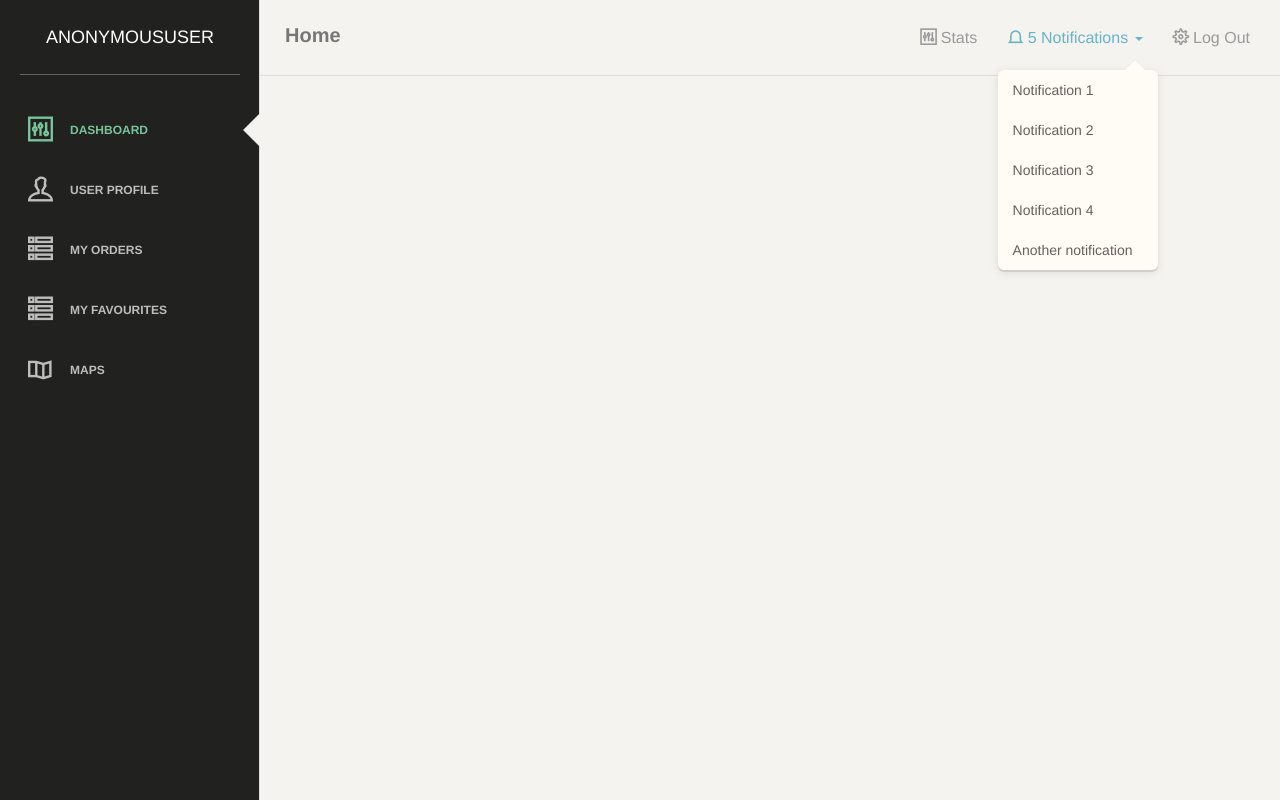
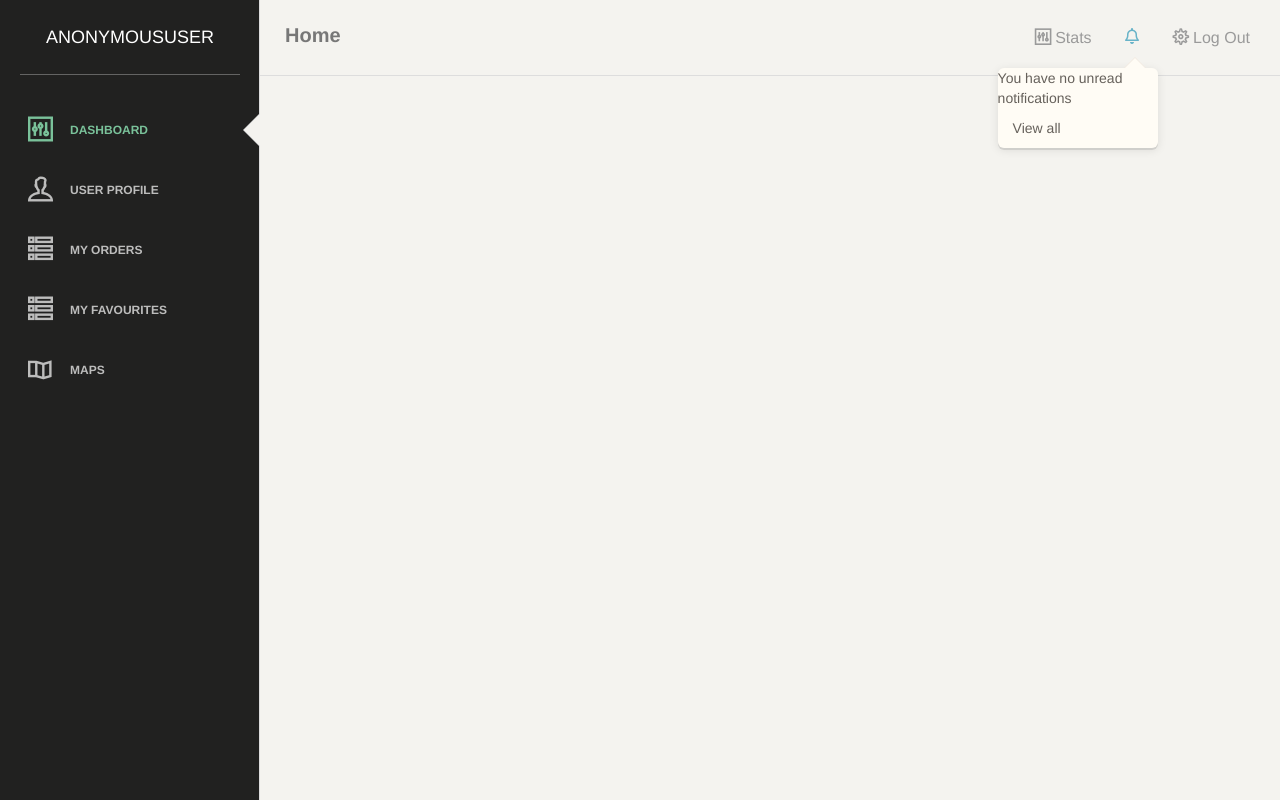
Before and after one commit to Palash51/food, a Django app: page /orders/manage in a window 1280 px wide, after a click that opens the changed part. Run offline with Django 3.2, Linux system fonts and the light colour scheme; data that the repository does not hold is empty; parts of the project's set-up code (start-up, migrations or seed data) failed here and were passed over; some libraries are stand-ins or nearby versions; some web fonts are replaced.

Commit message:
Added notification for users

```diff
--- a/base/settings.py
+++ b/base/settings.py
@@ -22,6 +22,7 @@ INSTALLED_APPS = [
     'django_tables2',
     'django_extensions',
     'crispy_forms',
+    'notify',
     'account',
     'cart',
     'bootstrap3',
@@ -113,7 +114,7 @@ EMAIL_HOST_PASSWORD = '01121994#'
 EMAIL_PORT = 587
 
 # DEFAULT_FROM_EMAIL = '<palashpatidar17@gmail.com>'
-
+NOTIFICATIONS_SOFT_DELETE = True
 
 
 LANGUAGE_CODE = 'en-us'
--- a/base/urls.py
+++ b/base/urls.py
@@ -10,5 +10,6 @@ urlpatterns = [
     url(r'^orders/', include('orders.urls', namespace='orders')),
     url(r'^shop/', include('shop.urls', namespace='shop')),
     url(r'^cook/', include('cook.urls', namespace='cook')),
+    url(r'^notifications/', include('notify.urls', 'notifications')),
     url(r'^admin/', admin.site.urls),
 ]
--- a/orders/views.py
+++ b/orders/views.py
@@ -3,6 +3,9 @@ from django.urls import reverse_lazy, reverse
 from django.contrib import messages
 from django.views import generic
 from django.http import HttpResponse
+from notify.signals import notify
+from django.contrib.auth.models import User, Group
+
 from cart.cart import Cart
 from .forms import OrderCreateForm
 from .models import OrderItem, Order
@@ -27,6 +30,8 @@ def order_create(request):
             cart.clear()
             order_created(order.id)
             request.session['order_id'] = order.id
+            import pdb
+            pdb.set_trace()
             # redirect to the payment
             return redirect('shop:product_list')
             # return redirect('payment:process')
@@ -64,11 +69,18 @@ class ManageOrders(generic.ListView):
 
 class OrderAcceptView(generic.View):
     """order accept"""
-
+    template_name = 'orders/manage_order.html'
     model = OrderItem
 
     def post(self, request, *args, **kwargs):
         """url to redirect to on success"""
+        order_id = request.POST['accept']
+        order = get_object_or_404(
+            OrderItem, pk=order_id)
+
+        customer_user = User.objects.get(username=order.customer)
+        notify.send(request.user, recipient=customer_user, actor=user_to_send,
+                verb='Order Accepted', nf_type='followed_by_one_user')
         messages.success(
             self.request, "You have successfully Accepted the order, start cooking")
         return redirect(reverse('orders:manage'))
--- a/static/assets/js/paper-dashboard.js
+++ /dev/null
@@ -1,157 +0,0 @@
-/*!
-
- =========================================================
- * Paper Dashboard - v1.1.2
- =========================================================
-
- * Product Page: http://www.creative-tim.com/product/paper-dashboard
- * Copyright 2017 Creative Tim (http://www.creative-tim.com)
- * Licensed under MIT (https://github.com/creativetimofficial/paper-dashboard/blob/master/LICENSE.md)
-
- =========================================================
-
- * The above copyright notice and this permission notice shall be included in all copies or substantial portions of the Software.
-
- */
-
-
-var fixedTop = false;
-var transparent = true;
-var navbar_initialized = false;
-
-$(document).ready(function(){
-    window_width = $(window).width();
-
-    // Init navigation toggle for small screens
-    if(window_width <= 991){
-        pd.initRightMenu();
-    }
-
-    //  Activate the tooltips
-    $('[rel="tooltip"]').tooltip();
-
-});
-
-// activate collapse right menu when the windows is resized
-$(window).resize(function(){
-    if($(window).width() <= 991){
-        pd.initRightMenu();
-    }
-});
-
-pd = {
-    misc:{
-        navbar_menu_visible: 0
-    },
-    checkScrollForTransparentNavbar: debounce(function() {
-        if($(document).scrollTop() > 381 ) {
-            if(transparent) {
-                transparent = false;
-                $('.navbar-color-on-scroll').removeClass('navbar-transparent');
-                $('.navbar-title').removeClass('hidden');
-            }
-        } else {
-            if( !transparent ) {
-                transparent = true;
-                $('.navbar-color-on-scroll').addClass('navbar-transparent');
-                $('.navbar-title').addClass('hidden');
-            }
-        }
-    }),
-    initRightMenu: function(){
-         if(!navbar_initialized){
-            $off_canvas_sidebar = $('nav').find('.navbar-collapse').first().clone(true);
-
-            $sidebar = $('.sidebar');
-            sidebar_bg_color = $sidebar.data('background-color');
-            sidebar_active_color = $sidebar.data('active-color');
-
-            $logo = $sidebar.find('.logo').first();
-            logo_content = $logo[0].outerHTML;
-
-            ul_content = '';
-
-            // set the bg color and active color from the default sidebar to the off canvas sidebar;
-            $off_canvas_sidebar.attr('data-background-color',sidebar_bg_color);
-            $off_canvas_sidebar.attr('data-active-color',sidebar_active_color);
-
-            $off_canvas_sidebar.addClass('off-canvas-sidebar');
-
-            //add the content from the regular header to the right menu
-            $off_canvas_sidebar.children('ul').each(function(){
-                content_buff = $(this).html();
-                ul_content = ul_content + content_buff;
-            });
-
-            // add the content from the sidebar to the right menu
-            content_buff = $sidebar.find('.nav').html();
-            ul_content = ul_content + '<li class="divider"></li>'+ content_buff;
-
-            ul_content = '<ul class="nav navbar-nav">' + ul_content + '</ul>';
-
-            navbar_content = logo_content + ul_content;
-            navbar_content = '<div class="sidebar-wrapper">' + navbar_content + '</div>';
-
-            $off_canvas_sidebar.html(navbar_content);
-
-            $('body').append($off_canvas_sidebar);
-
-             $toggle = $('.navbar-toggle');
-
-             $off_canvas_sidebar.find('a').removeClass('btn btn-round btn-default');
-             $off_canvas_sidebar.find('button').removeClass('btn-round btn-fill btn-info btn-primary btn-success btn-danger btn-warning btn-neutral');
-             $off_canvas_sidebar.find('button').addClass('btn-simple btn-block');
-
-             $toggle.click(function (){
-                if(pd.misc.navbar_menu_visible == 1) {
-                    $('html').removeClass('nav-open');
-                    pd.misc.navbar_menu_visible = 0;
-                    $('#bodyClick').remove();
-                     setTimeout(function(){
-                        $toggle.removeClass('toggled');
-                     }, 400);
-
-                } else {
-                    setTimeout(function(){
-                        $toggle.addClass('toggled');
-                    }, 430);
-
-                    div = '<div id="bodyClick"></div>';
-                    $(div).appendTo("body").click(function() {
-                        $('html').removeClass('nav-open');
-                        pd.misc.navbar_menu_visible = 0;
-                        $('#bodyClick').remove();
-                         setTimeout(function(){
-                            $toggle.removeClass('toggled');
-                         }, 400);
-                    });
-
-                    $('html').addClass('nav-open');
-                    pd.misc.navbar_menu_visible = 1;
-
-                }
-            });
-            navbar_initialized = true;
-        }
-
-    }
-}
-
-
-// Returns a function, that, as long as it continues to be invoked, will not
-// be triggered. The function will be called after it stops being called for
-// N milliseconds. If `immediate` is passed, trigger the function on the
-// leading edge, instead of the trailing.
-
-function debounce(func, wait, immediate) {
-	var timeout;
-	return function() {
-		var context = this, args = arguments;
-		clearTimeout(timeout);
-		timeout = setTimeout(function() {
-			timeout = null;
-			if (!immediate) func.apply(context, args);
-		}, wait);
-		if (immediate && !timeout) func.apply(context, args);
-	};
-};
--- a/templates/dashboard/nav-bar.html
+++ b/templates/dashboard/nav-bar.html
@@ -18,21 +18,42 @@
 								<p>Stats</p>
                             </a>
                         </li>
-                        <li class="dropdown">
-                              <a href="#" class="dropdown-toggle" data-toggle="dropdown">
-                                    <i class="ti-bell"></i>
-                                    <p class="notification">5</p>
-									<p>Notifications</p>
-									<b class="caret"></b>
-                              </a>
-                              <ul class="dropdown-menu">
-                                <li><a href="#">Notification 1</a></li>
-                                <li><a href="#">Notification 2</a></li>
-                                <li><a href="#">Notification 3</a></li>
-                                <li><a href="#">Notification 4</a></li>
-                                <li><a href="#">Another notification</a></li>
-                              </ul>
-                        </li>
+
+                        <li class="dropdown notifications-menu">
+                    {% with user.notifications.unread.count as notifications_count %}
+                    <a href="#" class="dropdown-toggle" data-toggle="dropdown" aria-expanded="true">
+                        <i class="fa fa-bell-o"></i>
+                        {% if notifications_count %}
+                            <span class="label label-warning">{{ notifications_count }}</span>
+                        {% endif %}
+                    </a>
+                    <ul class="dropdown-menu">
+                        {% if notifications_count %}
+                            <li class="header">You have {{ notifications_count }} notifications</li>
+                            <li>
+                                <ul class="menu">
+                                    {% for notification in user.notifications.unread %}
+                                        <li>
+                                            <a href="{% url 'notifications:read_and_redirect' notification.id %}">
+                                                <i class="fa fa-info-circle text-blue"> {{ notification.verb }}</i>
+                                            </a>
+                                        </li>
+                                    {% endfor %}
+                                </ul>
+                            </li>
+                        {% else %}
+                            <li class="header">You have no unread notifications</li>
+                        {% endif %}
+                        <li class="footer"><a href="{% url 'notifications:all' %}">View all</a></li>
+                    </ul>
+                {% endwith %}
+            </li>
+
+
+
+
+
+
 						<li>
                             <a href="{% url 'logout' %}">
 								<i class="ti-settings"></i>
--- a/templates/orders/manage_order.html
+++ b/templates/orders/manage_order.html
@@ -41,7 +41,8 @@
 						class="btn btn-sm btn-primary"
 						name="accept"
 						value="{{ obj.pk }}"
-
+						id="btnSubmit"
+						type="submit"
 	   			 		<i class="fa fa-edit"></i>&nbsp; Accept
 						</button>
 					</form>
@@ -65,6 +66,4 @@
 </div>
 
 
-
-
 </body>
```
Lines whose indentation alone changed are shown as unchanged.
